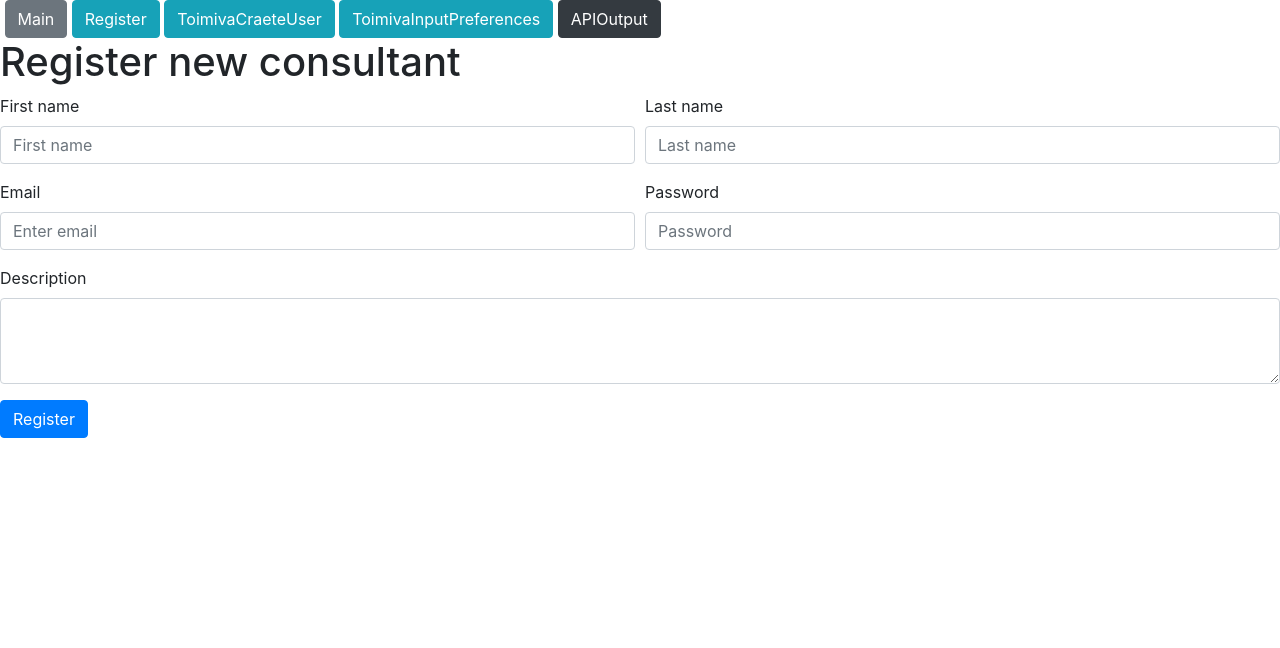
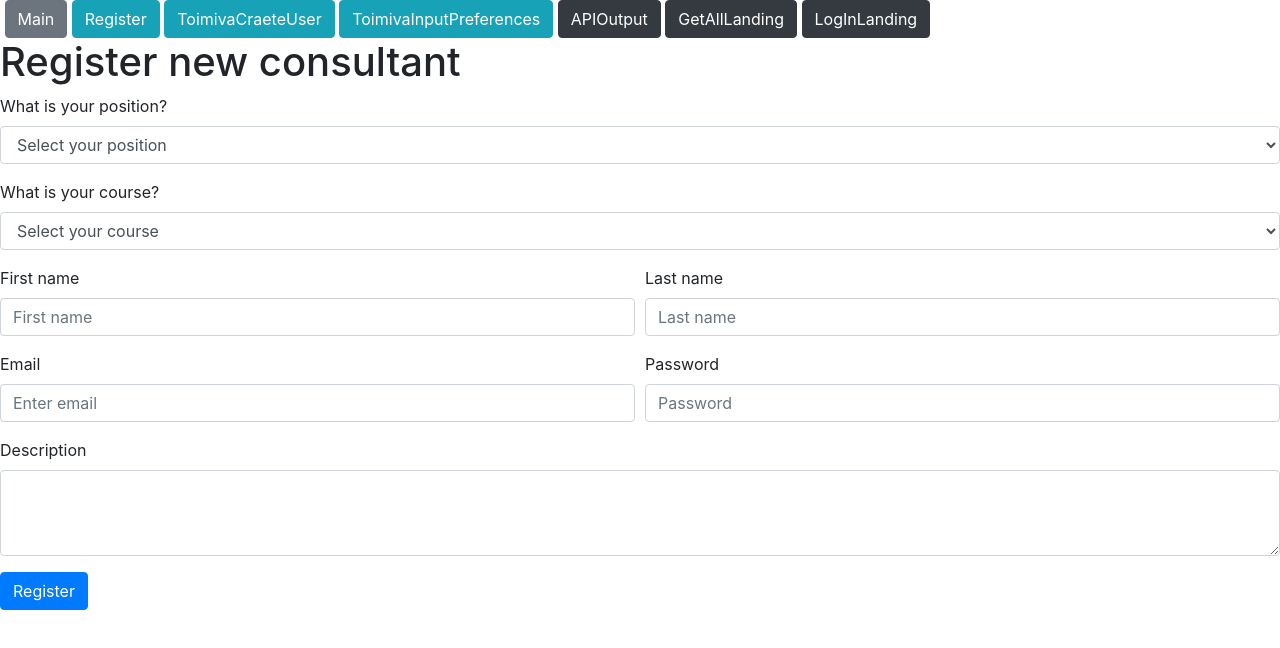
Before and after one commit to EronenM/MatchMakerFront, a React (Create React App) app: page /InputForm in a window 1280 px wide. Shown: the top 648 px of the page. Built offline with nearby package versions, Linux system fonts and the light colour scheme.

Commit message:
Uusia toimivia komponentteja -> Reg routtaus toimii

```diff
--- /dev/null
+++ b/src/LogInLanding.js
@@ -0,0 +1,30 @@
+import React, { Component } from 'react';
+import Button from 'react-bootstrap/Button';
+import Form from 'react-bootstrap/Form';
+
+
+class LogInLanding extends Component {
+    render() {
+        return (
+            <div>
+                <h1>Login</h1>
+                <h2>Enter your credentials</h2>
+                <Form>
+                    <Form.Group>
+                        <Form.Label>enter your email</Form.Label>
+                        <Form.Control type="text"></Form.Control>
+                    </Form.Group>
+
+                    <Form.Group>
+                        <Form.Label>enter your password</Form.Label>
+                        <Form.Control type="password"></Form.Control>
+                    </Form.Group>
+
+                    <Button onClick={this.postLogInInformation}>Log In</Button>
+                </Form>
+            </div>
+        );
+    }
+}
+
+export default LogInLanding;
--- /dev/null
+++ b/src/components/GetAllLanding.js
@@ -0,0 +1,38 @@
+import React, { Component } from 'react';
+import { getAllUsers } from '../serviceclient';
+
+
+class GetAllLanding extends Component {
+    state={getAllResults:[]}
+
+// ------- Kun componentDidMount -> GetAll API:sta hakee kaikki siellä olevat peoplet staten getAllResults arrayhyn
+    componentDidMount(){
+
+        getAllUsers().then( data => {
+            console.log("GetAllUsers", data)
+            this.setState({getAllResults : data})
+        } )
+    }
+
+    render() {
+// ------ Statessa oleva getAllResults mapataan allTheResults constiin jolla printataan dataa alaspäi
+// ------ Pitää muistaa, että haussa, jossa haetaan jotain spesifiä konsulttia tietoineen pitää hake joinilla
+// ------ molemmista tauluista, jotta saadaan relevantteja tuloksia; haku SQL:ään on jotain (ehkä) mallia:
+// ------ select * from People pe join Preferences pf on pe.person_id = pf.person_id where position1 = 'Software Architect'
+
+        const allTheResults = this.state.getAllResults.map( value => {
+            return <li> {value.firstname} {value.lastname} is the best, moikka to the rest. </li>
+        }
+        )
+
+        return (
+            <div>
+                <h1>Tässä on nää kaikki hakutulokset</h1>
+{/* //--------------allTheResults printtaa mitä ikinä mappi funktio vetää allTheResultsiin */}
+                {allTheResults}
+            </div>
+        );
+    }
+}
+
+export default GetAllLanding;
--- a/src/components/InputForm.js
+++ b/src/components/InputForm.js
@@ -3,19 +3,12 @@ import Form from 'react-bootstrap/Form';
 import Button from 'react-bootstrap/Button';
 import { Col } from 'react-bootstrap';
 import { createNewUser } from '../serviceclient';
+import { Redirect } from 'react-router-dom';
 
 class InputForm extends Component {
-    state = {firstname:"", lastname:"", course:"C#", description:"", email:"", password:"", usertype:true}
+    state = {firstname:"", lastname:"", course:"C#", description:"", email:"", password:"", usertype:true, redirect:false}
 
-    // -- Allaolevat tiedot tulee edellisestä kohdasta propsina tms
-    // konsultti = true = sql bit 1
-    // myyjä = false = sql bit 0
 
-    // -- Allaolevat tiedot saattaisi tulla edelliseltä kohdalta propsina tms
-    // Kurssioptionit:
-    // * C#
-    // * JavaScript
-    // * ServiceNOW!
 
     firstnameMuuttui = (e) => {
         this.setState({firstname:e.target.value})
@@ -34,24 +27,45 @@ class InputForm extends Component {
     }
 
     //Hashin tekoa ei ole vielä, koska ei perkule ookkaa niin helppoa kuin C# puolella - Onnistuisiko API:ssa?
+    descriptionMuuttui = (e) => {
+        this.setState({description:e.target.value})
+    }
 
+
+    // -- Allaolevat tiedot saattaisi tulla edelliseltä kohdalta propsina tms
+    // Kurssioptionit:
+    // * C#
+    // * JavaScript
+    // * ServiceNOW!
     courseMuuttui = (e) => {
         this.setState({course:e.target.value})
         //kovakoodaa optionit
     }
 
-    descriptionMuuttui = (e) => {
-        this.setState({description:e.target.value})
+    // -- Allaolevat tiedot tulee edellisestä kohdasta propsina tms -- Ei tuukkaan lol
+    // konsultti = true = sql bit 1
+    // myyjä = false = sql bit 0
+    usertypeMuuttui = (e) => {
+        if (e.target.value === "Consultant") {
+            this.setState({usertype:true})
+            console.log("state-usertype",this.state.usertype)
+        }
+        if (e.target.value === "Salesperson") {
+            this.setState({usertype:false})
+            console.log("state-usertype",this.state.usertype)
+        }
+        // Mites tää nyt toimii :D
+        if (e.target.value === "Select your position") {
+            this.setState({usertype:""})
+            console.log("state-usertype",this.state.usertype)
+        }
+
+
     }
-
-    // usertypeMuuttui = (e) => {
-    //     // Muuta booleaniksi TÄÄ
-    //     // this.setState({usertype:e.target.value})
-    // }
 
     registerButton = (e) => {
         e.preventDefault();
-        createNewUser(this.state);
+        createNewUser(this.state).then(this.setState({redirect:true}));
     }
 
 //---------------------------------------------------Yläpuolella on formin state-muuttujat------------------------------------
@@ -60,10 +74,41 @@ class InputForm extends Component {
 // -- Jos usertype on konsultti -> Lähetetään state propseina eteenpäin InputPreferences komponentille
 
     render() {
+
+        const { redirect } = this.state;
+
+        if (redirect) {
+          return <Redirect to='/'/>;
+        }
+
         return (
             <div>
                 <h1>Register new consultant</h1>
+                {/* {consultantSelected} */}
                 <Form>
+                    <Form.Row>
+                        <Form.Group as={Col}>
+                            <Form.Label>What is your position?</Form.Label>
+                            <Form.Control as="select" onChange={this.usertypeMuuttui}>
+                                <option>Select your position</option>
+                                <option>Consultant</option>
+                                <option>Salesperson</option>
+                            </Form.Control>
+                        </Form.Group>
+                    </Form.Row>
+                    <Form.Row>
+                        <Form.Group as={Col}>
+                            <Form.Label>What is your course?</Form.Label>
+                            <Form.Control as="select" onChange={this.courseMuuttui}>
+                                <option>Select your course</option>
+                                <option>C#</option>
+                                <option>Javascript</option>
+                                <option>ServiceNOW!</option>
+                                <option>I'm a salesperson, I don't have a course</option>
+                            </Form.Control>
+                        </Form.Group>
+                    </Form.Row>
+
                     <Form.Row>
                         <Form.Group as={Col}>
                             <Form.Label>First name</Form.Label>
@@ -83,7 +128,7 @@ class InputForm extends Component {
 
                         <Form.Group as={Col}>
                             <Form.Label>Password</Form.Label>
-                            <Form.Control type="text" placeholder="Password" onChange={this.passwordMuuttui}/>
+                            <Form.Control type="password" placeholder="Password" onChange={this.passwordMuuttui}/>
                         </Form.Group>
                     </Form.Row>
 
--- a/src/components/InputPreferences.js
+++ b/src/components/InputPreferences.js
@@ -16,7 +16,7 @@ class InputPreferences extends Component {
         technology1: "",
         technology2: "",
         technology3: "",
-        person_id:2} // Tämä on kovakoodattu ! Muista vaihtaa aina ku demoot lisää
+        person_id:3} // Tämä on kovakoodattu ! Muista vaihtaa aina ku demoot lisää
     }
     // -- Komponentti saa propseina konsultin login tiedot propseina
     // -- Välimallin feature: InputFormin propsit menee välimallin sivulle jossa on login details ja siitä siirrytään tänne :D
--- a/src/components/Landing.js
+++ b/src/components/Landing.js
@@ -6,6 +6,8 @@ import { BrowserRouter as Router, Route, Switch } from 'react-router-dom';
 import APIOutput from './APIOutput';
 import InputPreferences from './InputPreferences';
 import SelectRegUser from './SelectRegUser';
+import GetAllLanding from './GetAllLanding';
+import LogInLanding from '../LogInLanding';
 
 
 class Landing extends Component {
@@ -23,6 +25,9 @@ class Landing extends Component {
                             <Route path='/InputForm' component={InputForm}/>
                             <Route path='/APIOutput' component={APIOutput}/>
                             <Route path='/InputPreferences' component={InputPreferences}/>
+                            <Route path='/GetAllLanding' component={GetAllLanding}/>
+                            <Route path='/LogInLanding' component={LogInLanding}/>
+                            {/* <Route path='/InputFormConsultant' render={ () => { this.props.konsultti="consultant"}} component={InputForm}/> */}
                         </Switch>
                     </div>
                 </Router>
--- a/src/components/Main.js
+++ b/src/components/Main.js
@@ -1,5 +1,8 @@
 import React, { Component } from 'react';
 import SelectRegUser from './SelectRegUser';
+import Button from 'react-bootstrap/Button';
+import { NavLink } from 'react-router-dom';
+
 
 class Main extends Component {
     render() {
@@ -8,6 +11,16 @@ class Main extends Component {
                 <h1>Main</h1>
 
                 <p>Tästä lähtee Register / Login joka lopulta tulee vaikuttamaan mitä navbarin palasia käyttäjälle näkyy</p>
+                &nbsp;
+                    <NavLink to='/LogInLanding'>
+                    <Button variant="dark">Log In</Button>
+                    </NavLink>
+
+
+                    &nbsp;
+                    <NavLink to='/InputForm'>
+                    <Button variant="dark">Register</Button>
+                    </NavLink>
             </div>
         );
     }
--- a/src/components/Navbar.js
+++ b/src/components/Navbar.js
@@ -33,6 +33,16 @@ class Navbar extends Component {
                     <NavLink to='/APIOutput'>
                     <Button variant="dark">APIOutput</Button>
                     </NavLink>
+
+                    &nbsp;
+                    <NavLink to='/GetAllLanding'>
+                    <Button variant="dark">GetAllLanding</Button>
+                    </NavLink>
+
+                    &nbsp;
+                    <NavLink to='/LogInLanding'>
+                    <Button variant="dark">LogInLanding</Button>
+                    </NavLink>
                 </ButtonToolbar>
             </div>
         );
--- a/src/components/SelectRegUser.js
+++ b/src/components/SelectRegUser.js
@@ -9,9 +9,15 @@ class SelectRegUser extends Component {
                 <h1>Select your user type</h1>
                 {/* <NavLink to='/SelectRegUser'>
                 </NavLink> */}
-                <Button>Consultant</Button>
-                &nbsp;
-                <Button>Myyjä</Button>
+                    <NavLink to='/InputForm'>
+                    <Button variant="dark">Myyjä</Button>
+                    </NavLink>
+
+
+                    &nbsp;
+                    <NavLink to='/InputFormConsultant'>
+                    <Button variant="dark">Consultant</Button>
+                    </NavLink>
             </div>
         );
     }
```
Also changed, not shown: src/serviceclient.js (+22 -0 lines).
